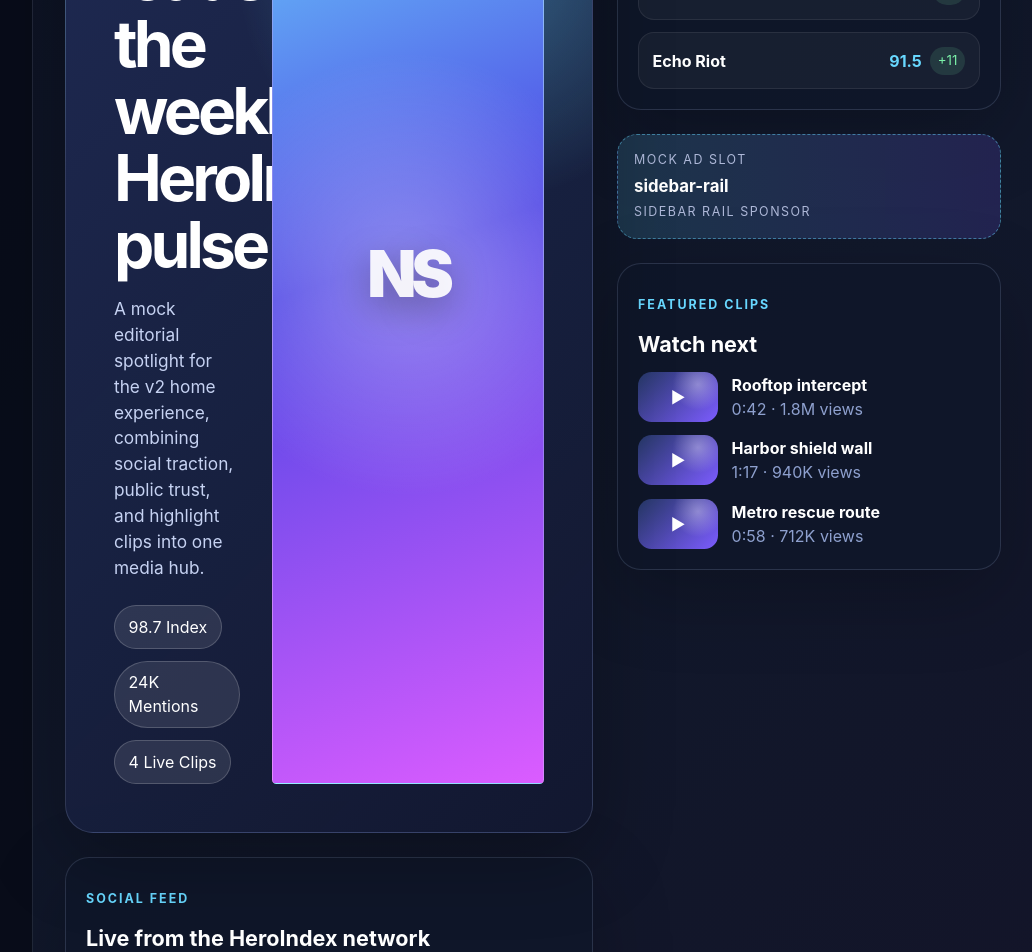
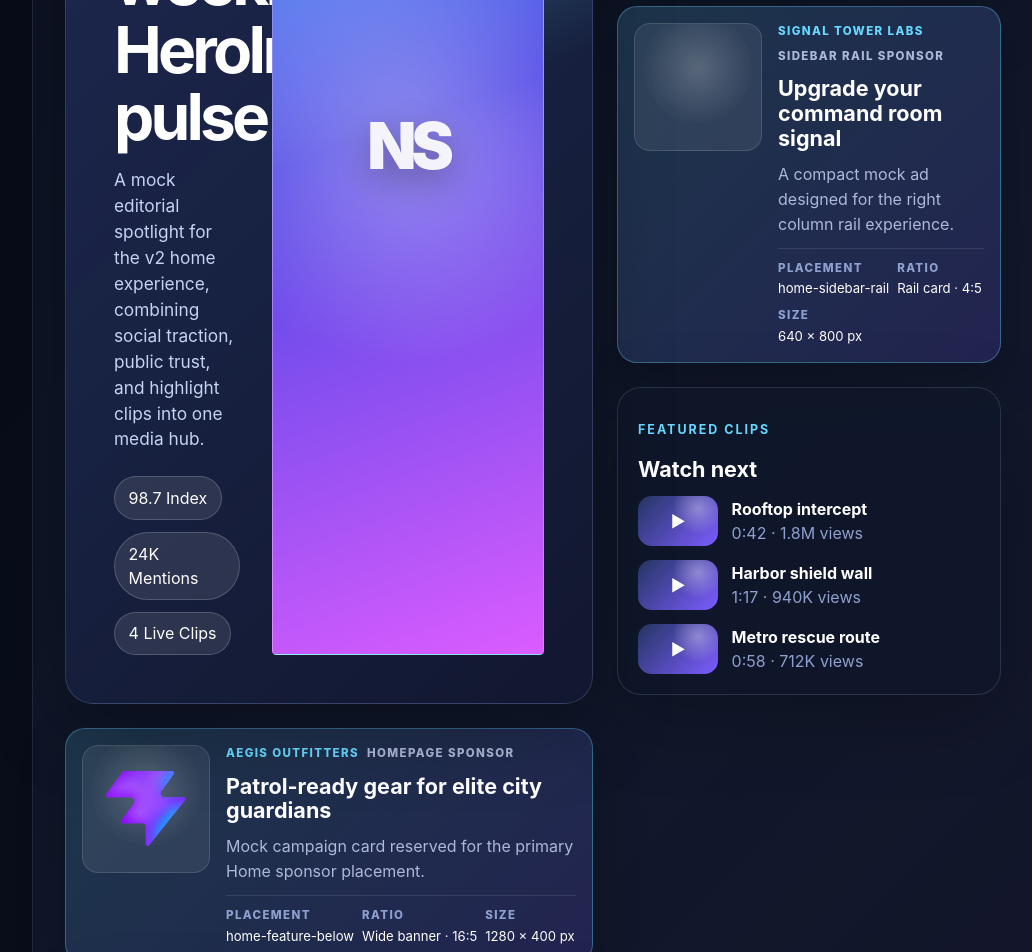
Before and after one commit to Fraxandrius/HeroIndex, a React (Vite) app in the folder heroindex-v2/: page / in a window 1280 px wide. Shown: the part 760-1712 px from the top of the page, without its empty margins (247-1279 px from the left). Built offline with nearby package versions, Linux system fonts and the light colour scheme.

Commit message:
Prepare Firebase services for HeroIndex v2

```diff
--- /dev/null
+++ b/heroindex-v2/src/components/ads/AdCard.jsx
@@ -0,0 +1,33 @@
+function AdCard({ ad }) {
+  return (
+    <article className="ad-card" data-ad-slot={ad.slotId} aria-label={ad.label}>
+      <div className="ad-card__media" aria-hidden="true">
+        <img src={ad.imageUrl} alt="" />
+      </div>
+      <div className="ad-card__content">
+        <div className="ad-card__eyebrow">
+          <span>{ad.brand}</span>
+          <small>{ad.label}</small>
+        </div>
+        <h3>{ad.headline}</h3>
+        <p>{ad.body}</p>
+        <dl className="ad-card__meta" aria-label="Ad creative specs">
+          <div>
+            <dt>Placement</dt>
+            <dd>{ad.placement}</dd>
+          </div>
+          <div>
+            <dt>Ratio</dt>
+            <dd>{ad.aspectRatioLabel}</dd>
+          </div>
+          <div>
+            <dt>Size</dt>
+            <dd>{ad.recommendedSize}</dd>
+          </div>
+        </dl>
+      </div>
+    </article>
+  )
+}
+
+export default AdCard
--- /dev/null
+++ b/heroindex-v2/src/components/ads/AdSlot.jsx
@@ -0,0 +1,24 @@
+import { getActiveMockAdBySlotId, isGMMode } from '../../data/mockAds.js'
+import AdCard from './AdCard.jsx'
+
+function AdSlot({ slotId }) {
+  const ad = getActiveMockAdBySlotId(slotId)
+
+  if (ad) {
+    return <AdCard ad={ad} />
+  }
+
+  if (!isGMMode) {
+    return null
+  }
+
+  return (
+    <aside className="ad-slot ad-slot--placeholder" data-ad-slot={slotId}>
+      <span>Mock ad slot</span>
+      <strong>{slotId}</strong>
+      <small>Visible in mock GM mode only</small>
+    </aside>
+  )
+}
+
+export default AdSlot
--- a/heroindex-v2/src/data/mockAds.js
+++ b/heroindex-v2/src/data/mockAds.js
@@ -1,22 +1,58 @@
-export const mockAdSlots = {
-  homeSponsor: {
-    id: 'home-sponsor',
+export const isGMMode = false
+
+export const mockAds = [
+  {
+    slotId: 'home-sponsor',
+    placement: 'home-feature-below',
     label: 'Homepage sponsor',
+    aspectRatioLabel: 'Wide banner · 16:5',
+    recommendedSize: '1280 × 400 px',
+    imageUrl: '/favicon.svg',
+    headline: 'Patrol-ready gear for elite city guardians',
+    brand: 'Aegis Outfitters',
+    body: 'Mock campaign card reserved for the primary Home sponsor placement.',
+    active: true,
   },
-  sidebarRail: {
-    id: 'sidebar-rail',
+  {
+    slotId: 'sidebar-rail',
+    placement: 'home-sidebar-rail',
     label: 'Sidebar rail sponsor',
+    aspectRatioLabel: 'Rail card · 4:5',
+    recommendedSize: '640 × 800 px',
+    imageUrl: '/icons.svg',
+    headline: 'Upgrade your command room signal',
+    brand: 'Signal Tower Labs',
+    body: 'A compact mock ad designed for the right column rail experience.',
+    active: true,
   },
-  newsInline: {
-    id: 'news-inline',
+  {
+    slotId: 'news-inline',
+    placement: 'feed-inline-news',
     label: 'Inline news placement',
+    aspectRatioLabel: 'Inline card · 3:2',
+    recommendedSize: '900 × 600 px',
+    imageUrl: '/favicon.svg',
+    headline: 'Sponsored intel between live network updates',
+    brand: 'Civic Watch Network',
+    body: 'Mock inline placement that appears between social and news-style posts.',
+    active: true,
   },
-}
+]
 
-export const mockAdSlotsById = Object.values(mockAdSlots).reduce(
-  (slotsById, slot) => ({
-    ...slotsById,
-    [slot.id]: slot,
+export const mockAdsBySlotId = mockAds.reduce(
+  (adsBySlotId, ad) => ({
+    ...adsBySlotId,
+    [ad.slotId]: ad,
   }),
   {},
 )
+
+export function getActiveMockAdBySlotId(slotId) {
+  const ad = mockAdsBySlotId[slotId]
+
+  if (!ad?.active) {
+    return null
+  }
+
+  return ad
+}
--- a/heroindex-v2/src/pages/Home.jsx
+++ b/heroindex-v2/src/pages/Home.jsx
@@ -1,29 +1,13 @@
-import { mockAdSlots, mockAdSlotsById } from '../data/mockAds.js'
+import AdSlot from '../components/ads/AdSlot.jsx'
 import { mockClips } from '../data/mockClips.js'
 import {
   mockFeaturedHero,
   mockHeroStories,
   mockTrendingHeroes,
 } from '../data/mockHeroes.js'
-import { mockNewsHighlights } from '../data/mockNews.js'
 import { mockSocialPosts } from '../data/mockSocialPosts.js'
 
-function AdSlot({ slot }) {
-  const { id, label } = slot
-  return (
-    <aside className="ad-slot" data-ad-slot={id} aria-label={`${label} ad slot`}>
-      <span>Mock ad slot</span>
-      <strong>{id}</strong>
-      <small>{label}</small>
-    </aside>
-  )
-}
-
 function Home() {
-    const inlineNewsPlacement = mockNewsHighlights.find(
-    (highlight) => highlight.adSlotId === mockAdSlots.newsInline.id,
-  )
-
   return (
     <div className="home-page">
       <section className="story-rail" aria-label="Hero stories">
@@ -40,8 +24,6 @@ function Home() {
           </button>
         ))}
       </section>
-
-      <AdSlot slot={mockAdSlots.homeSponsor} />
 
       <div className="home-grid">
         <div className="home-main" aria-label="HeroIndex social feed">
@@ -60,6 +42,8 @@ function Home() {
               <span className="hero-feature__sigil">{mockFeaturedHero.sigil}</span>
             </div>
           </section>
+
+          <AdSlot slotId="home-sponsor" />
 
           <section className="feed-panel">
             <div className="section-heading">
@@ -84,8 +68,8 @@ function Home() {
                   <h3>{item.title}</h3>
                   <p>{item.body}</p>
                   <footer>{item.metric}</footer>
-                  {item.inlineAdSlotId && inlineNewsPlacement ? (
-                    <AdSlot slot={mockAdSlotsById[item.inlineAdSlotId]} />
+                  {item.inlineAdSlotId ? (
+                    <AdSlot slotId={item.inlineAdSlotId} />
                   ) : null}
                 </div>
               </article>
@@ -110,7 +94,7 @@ function Home() {
             </ol>
           </section>
 
-           <AdSlot slot={mockAdSlots.sidebarRail} />
+          <AdSlot slotId="sidebar-rail" />
 
           <section className="side-panel">
             <div className="section-heading">
--- a/heroindex-v2/src/styles/globals.css
+++ b/heroindex-v2/src/styles/globals.css
@@ -287,6 +287,116 @@ button {
   text-transform: uppercase;
 }
 
+
+.ad-slot--placeholder {
+  min-height: 9rem;
+}
+
+.ad-card {
+  background:
+    linear-gradient(135deg, rgba(104, 216, 255, 0.16), rgba(124, 92, 255, 0.18)),
+    rgba(15, 23, 42, 0.84);
+  border: 1px solid rgba(104, 216, 255, 0.34);
+  border-radius: 1.25rem;
+  box-shadow: 0 18px 48px rgba(0, 0, 0, 0.22);
+  color: #dbe7ff;
+  display: grid;
+  gap: 1rem;
+  grid-template-columns: minmax(5.5rem, 8rem) minmax(0, 1fr);
+  overflow: hidden;
+  padding: 1rem;
+}
+
+.ad-card__media {
+  align-items: center;
+  aspect-ratio: 1;
+  background:
+    radial-gradient(circle at 50% 35%, rgba(255, 255, 255, 0.2), transparent 55%),
+    rgba(255, 255, 255, 0.08);
+  border: 1px solid rgba(255, 255, 255, 0.12);
+  border-radius: 1rem;
+  display: flex;
+  justify-content: center;
+  min-width: 0;
+  padding: 1rem;
+}
+
+.ad-card__media img {
+  height: 100%;
+  max-height: 4.75rem;
+  max-width: 100%;
+  object-fit: contain;
+  width: 100%;
+}
+
+.ad-card__content {
+  display: grid;
+  gap: 0.7rem;
+  min-width: 0;
+}
+
+.ad-card__eyebrow,
+.ad-card__meta {
+  align-items: center;
+  display: flex;
+  flex-wrap: wrap;
+  gap: 0.5rem;
+}
+
+.ad-card__eyebrow span,
+.ad-card__eyebrow small,
+.ad-card__meta dt {
+  font-size: 0.72rem;
+  font-weight: 800;
+  letter-spacing: 0.12em;
+  text-transform: uppercase;
+}
+
+.ad-card__eyebrow span {
+  color: #68d8ff;
+}
+
+.ad-card__eyebrow small {
+  color: #aeb8d8;
+}
+
+.ad-card h3,
+.ad-card p,
+.ad-card__meta {
+  margin: 0;
+}
+
+.ad-card h3 {
+  color: #ffffff;
+  font-size: clamp(1rem, 2vw, 1.35rem);
+  line-height: 1.15;
+}
+
+.ad-card p {
+  color: #aeb8d8;
+  line-height: 1.55;
+}
+
+.ad-card__meta {
+  border-top: 1px solid rgba(255, 255, 255, 0.1);
+  padding-top: 0.7rem;
+}
+
+.ad-card__meta div {
+  display: grid;
+  gap: 0.15rem;
+}
+
+.ad-card__meta dt {
+  color: #8ea0ce;
+}
+
+.ad-card__meta dd {
+  color: #ffffff;
+  font-size: 0.82rem;
+  margin: 0;
+}
+
 .home-grid {
   align-items: start;
   display: grid;
@@ -573,6 +683,7 @@ button {
     font-size: clamp(2.25rem, 12vw, 3.6rem);
   }
 
+   .ad-card,
   .feed-card {
     grid-template-columns: 1fr;
   }
```
Also changed, not shown: heroindex-v2/src/data/README.md (added). Lines whose indentation alone changed are shown as unchanged.
